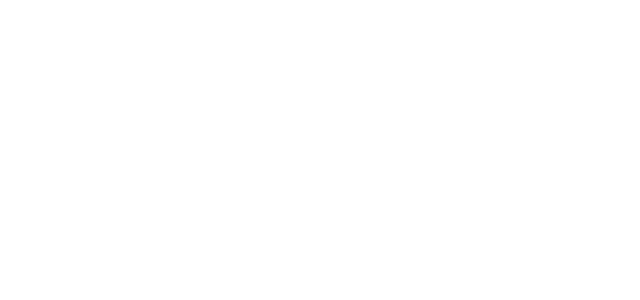
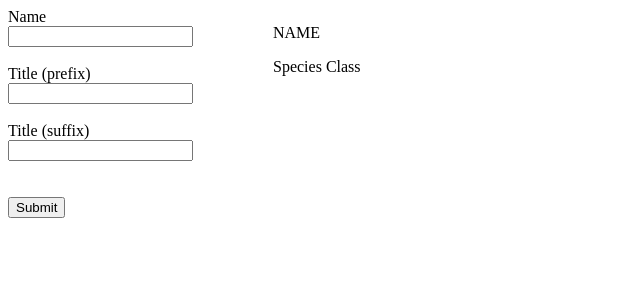
Before and after one commit to mjulmer/odin-cv, a React (Vite) app: page / in a window 1280 px wide. Shown: the top 300 px of the page, without its empty margins (0-640 px from the left). Built offline with nearby package versions, Linux system fonts and the light colour scheme.

Commit message:
Add initial fields and state handling

```diff
--- a/src/App.css
+++ b/src/App.css
@@ -0,0 +1,9 @@
+.app-root {
+  display: flex;
+  gap: 5rem;
+}
+
+.character-intake input,
+.character-intake label {
+  display: block;
+}
--- a/src/App.jsx
+++ b/src/App.jsx
@@ -1,11 +1,139 @@
-import './App.css'
+import { useState } from "react";
+import "./App.css";
 
 function App() {
+  const [displayName, setDisplayName] = useState("NAME");
+  const [displayPrefixTitle, setDisplayPrefixTitle] = useState("");
+  const [displaySuffixTitle, setDisplaySuffixTitle] = useState("");
+
+  const [displayClass, setDisplayClass] = useState("Class");
+  const [displaySpecies, setDisplaySpecies] = useState("Species");
+
+  const [displaySkills, setDisplaySkills] = useState([]);
+  const [displayKeyEvents, setDisplayKeyEvents] = useState([]);
+  const [displayBackstory, setDisplayBackstory] = useState("");
+
+  function setDisplayInfo(
+    name = displayName,
+    prefix = displayPrefixTitle,
+    suffix = displaySuffixTitle,
+    playerClass = displayClass,
+    species = displaySpecies,
+    skills = displaySkills,
+    keyEvents = displayKeyEvents,
+    backstory = displayBackstory
+  ) {
+    setDisplayName(name);
+    setDisplayPrefixTitle(prefix);
+    setDisplaySuffixTitle(suffix);
+    setDisplayClass(playerClass);
+    setDisplaySpecies(species);
+    setDisplaySkills(skills);
+    setDisplayKeyEvents(keyEvents);
+    setDisplayBackstory(backstory);
+  }
 
   return (
-    <>
-    </>
-  )
+    <div className="app-root">
+      <CharacterIntakeForm
+        setDisplayInfo={setDisplayInfo}
+        setDisplayPrefixTitle={setDisplayPrefixTitle}
+        setDisplaySuffixTitle={setDisplaySuffixTitle}
+        setDisplayClass={setDisplayClass}
+        setDisplaySpecies={setDisplaySpecies}
+        setDisplaySkills={setDisplaySkills}
+        setDisplayKeyEvents={setDisplayKeyEvents}
+        setDisplayBackstory={setDisplayBackstory}
+      />
+      <CharacterInfo
+        prefixTitle={displayPrefixTitle}
+        name={displayName}
+        suffixTitle={displaySuffixTitle}
+        species={displaySpecies}
+        playerClass={displayClass}
+      />
+    </div>
+  );
 }
 
-export default App
+function CharacterIntakeForm({
+  setDisplayInfo,
+  setDisplayPrefixTitle,
+  setDisplaySuffixTitle,
+  setDisplayClass,
+  setDisplaySpecies,
+  setDisplaySkills,
+  setDisplayKeyEvents,
+  setDisplayBackstory,
+}) {
+  const [name, setName] = useState("");
+  const [prefixTitle, setPrefixTitle] = useState("");
+  const [suffixTitle, setSuffixTitle] = useState("");
+
+  const [playerClass, setPlayerClass] = useState("");
+  const [species, setSpecies] = useState("");
+
+  const [skills, setSkills] = useState([]);
+  const [keyEvents, setKeyEvents] = useState([]);
+  const [backstory, setBackstory] = useState("");
+
+  function changeHandler(setter) {
+    return (event) => setter(event.target.value);
+  }
+
+  // TODO: appropriately mark required fields
+  return (
+    <form
+      className="character-intake"
+      onSubmit={(event) => {
+        event.preventDefault();
+        setDisplayInfo(name);
+        setDisplayPrefixTitle(prefixTitle);
+        setDisplaySuffixTitle(suffixTitle);
+        setDisplayClass(playerClass);
+        setDisplaySpecies(species);
+        setDisplaySkills(skills);
+        setDisplayKeyEvents(keyEvents);
+        setDisplayBackstory(backstory);
+      }}
+    >
+      <label htmlFor="name">Name</label>
+      <input id="name" required onChange={changeHandler(setName)} />
+      <br />
+      <label htmlFor="prefix">Title (prefix)</label>
+      <input id="prefix" onChange={changeHandler(setPrefixTitle)} />
+      <br />
+      <label htmlFor="suffix">Title (suffix)</label>
+      <input id="suffix" onChange={changeHandler(setSuffixTitle)} />
+      <br />
+      <br />
+      <button>Submit</button>
+    </form>
+  );
+}
+
+function CharacterInfo({
+  prefixTitle,
+  name,
+  suffixTitle,
+  playerClass,
+  species,
+  skills,
+  keyEvents,
+  backstory,
+}) {
+  return (
+    <div className="character-info">
+      <p>
+        {prefixTitle}
+        {" " + name + " "}
+        {suffixTitle}
+      </p>
+      <p>
+        {species} {playerClass}
+      </p>
+    </div>
+  );
+}
+
+export default App;
```
